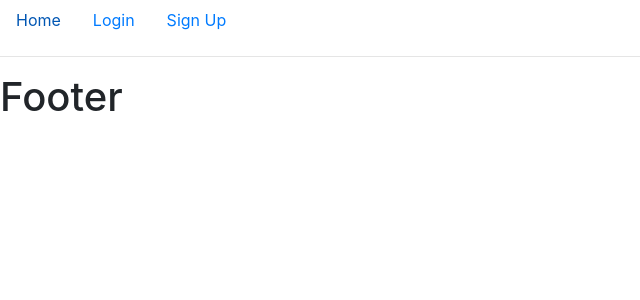
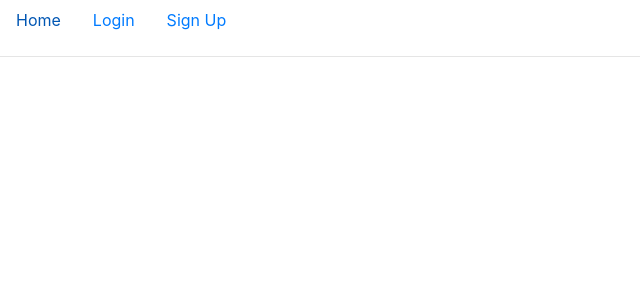
Before and after one commit to droombuildweek/buildWeek4_15_19-Droom-FE, a React (Create React App) app in the folder client/: page / in a window 1280 px wide. Shown: the top 300 px of the page, without its empty margins (0-640 px from the left). Built offline with nearby package versions, Linux system fonts and the light colour scheme.

Commit message:
creaes initial footer

```diff
--- a/client/src/App.js
+++ b/client/src/App.js
@@ -14,7 +14,7 @@ class App extends Component {
       <>
         <Router>
           <Header />
-          <Footer />
+          {/* <Footer /> */}
 
           <Route exact path="/register" component={Register} />
           <Route exact path="/login" component={Login} />
--- a/client/src/components/nav/footer.js
+++ b/client/src/components/nav/footer.js
@@ -1,10 +1,23 @@
 import React, { Component } from "react";
+import { BrowserRouter as Router, Route, Link } from "react-router-dom";
+import { Nav, NavItem, NavLink } from "reactstrap";
 
 class Footer extends Component {
   render() {
     return (
       <div>
-        <h1>Footer</h1>
+        <Nav>
+          <NavItem>
+            <NavLink href="/">Home</NavLink>
+          </NavItem>
+          <NavItem>
+            <NavLink href="/login">Login</NavLink>
+          </NavItem>
+          <NavItem>
+            <NavLink href="/register">Sign Up</NavLink>
+          </NavItem>
+        </Nav>
+        <hr />
       </div>
     );
   }
```
